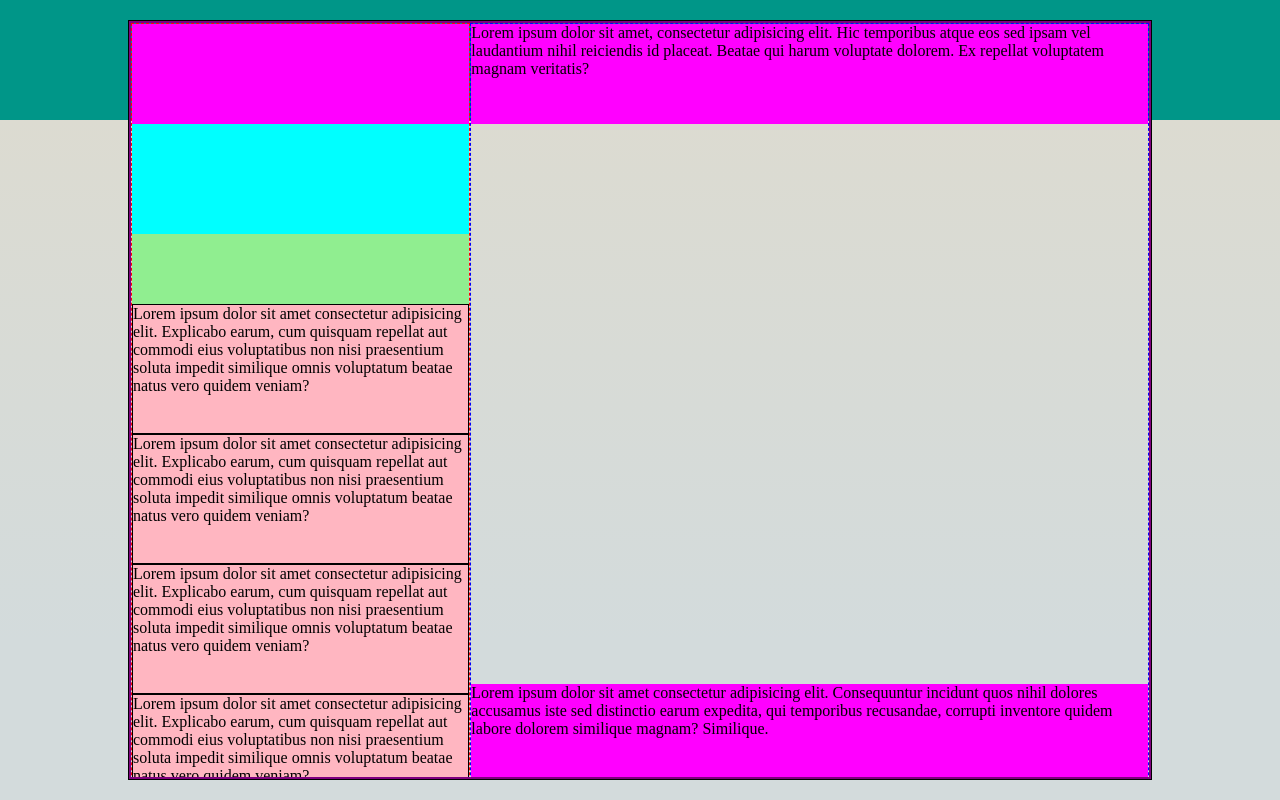
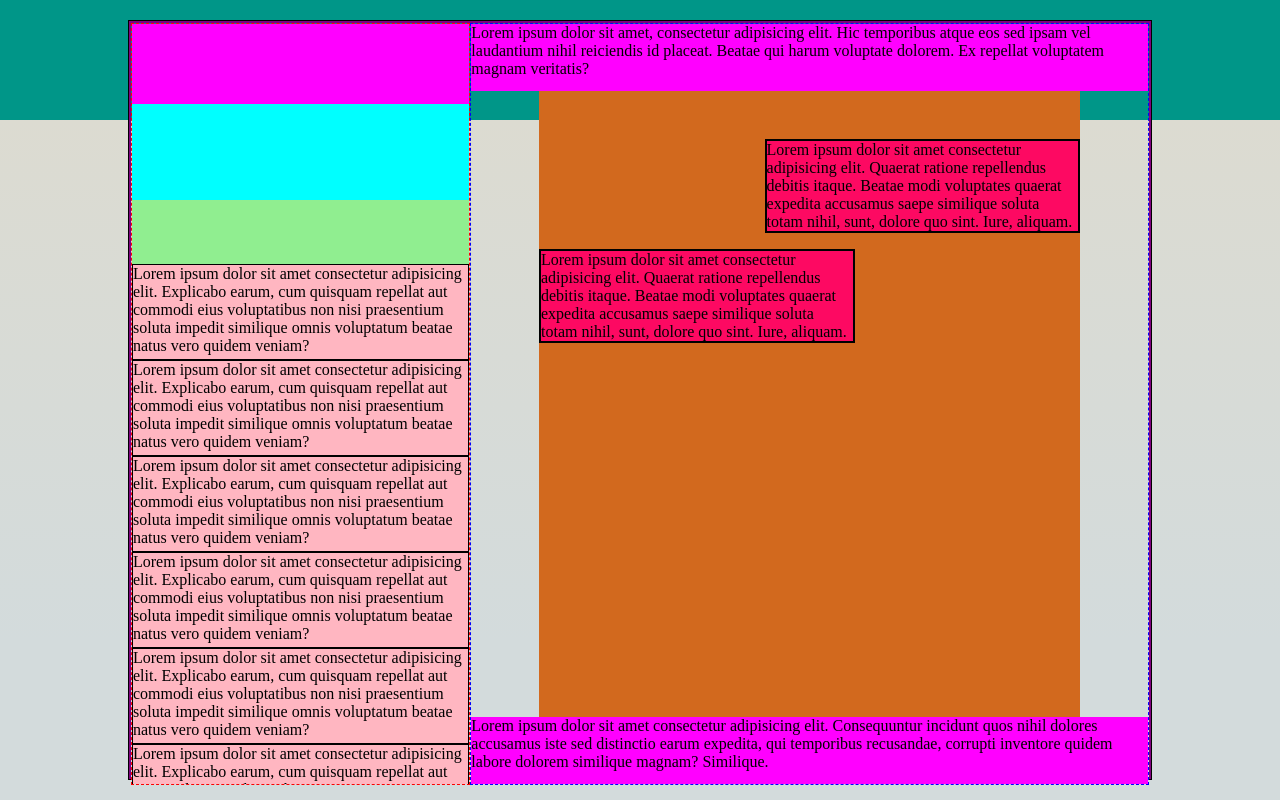
Before and after one commit to Seko461/html-css-boolzapp, a plain HTML site: page index.html in a window 1280 px wide. Drawn offline with Linux system fonts and the light colour scheme.

Commit message:
add overflow and hide scrollbar/ struct. complete

```diff
--- a/assets/CSS/style.css
+++ b/assets/CSS/style.css
@@ -16,6 +16,10 @@
     --boolzapp-darkgrey: #6b7376;
 }
 
+::-webkit-scrollbar {
+    display: none;
+}
+
 body {
     height: 100vh;
     background: rgb(0, 150, 136);
@@ -28,6 +32,7 @@ body {
 
 .app {
     width: 80vw;
+    max-width: 1920px;
     height: 95vh;
     margin: auto;
     border: 1px solid black;
@@ -37,12 +42,13 @@ body {
     width: 100%;
     height: 100%;
     border: 2px solid purple;
-    overflow: hidden;
+
 }
 
 .row {
     display: flex;
     flex-wrap: wrap;
+
 }
 
 .debug .left {
@@ -64,8 +70,10 @@ body {
 }
 
 .nav {
-    height: 100px;
+    height: 10vh;
     background-color: magenta;
+    overflow: hidden;
+    z-index: 2;
 }
 
 /* #region left */
@@ -73,34 +81,71 @@ body {
 
 
 .cookie {
-    height: 110px;
+    height: 12vh;
     background-color: aqua;
 }
 
 .search-bar {
-    height: 70px;
+    height: 8vh;
     background-color: lightgreen;
 }
 
 .list {
     width: 100%;
+    height: 65vh;
+    overflow: auto;
+
 }
 
+
+
 .member {
-    height: 130px;
+    height: 12vh;
     background-color: lightpink;
     border: 1px solid black;
+    overflow: hidden;
+
 }
 
 /* #endregion left */
+
+/* #region right */
 .container_right {
     height: 95vh;
     display: flex;
     flex-direction: column;
     justify-content: space-between;
 
+
+}
+
+.chat_container {
+    width: 80%;
+    height: 100%;
+    margin: -1rem auto;
+    background-color: chocolate;
+    padding: 3.5rem 0;
+    overflow: auto;
+
 }
 
 
 
-/* #region right */
+.col-7 {
+    width: calc((100%/12)*7);
+
+
+}
+
+.card {
+    background-color: #fd0962;
+    border: 2px solid black;
+    margin: .5rem 0;
+}
+
+.me {
+    display: flex;
+    flex-direction: row-reverse;
+}
+
+/* #endregion right */
--- a/index.html
+++ b/index.html
@@ -21,7 +21,7 @@
                     </div>
                     <div class="bottom_left">
                         <div class="list">
-                            <div class="row">
+
                             <div class="member">
                                 Lorem ipsum dolor sit amet consectetur
                                 adipisicing elit. Explicabo
@@ -77,7 +77,7 @@
                                 veniam?
                             </div>
                         </div>
-                        </div>
+
                     </div>
                 </div>
                 <div class="right col-8">
@@ -86,6 +86,30 @@
                             Lorem ipsum dolor sit amet, consectetur adipisicing elit. Hic temporibus atque eos sed ipsam
                             vel laudantium nihil reiciendis id placeat. Beatae qui harum voluptate dolorem. Ex repellat
                             voluptatem magnam veritatis?
+                        </div>
+                        <div class="chat_container">
+                            <div class="chat_row me">
+                                <div class="col-7">
+                                    <div class="card me">
+                                        Lorem ipsum dolor sit amet consectetur adipisicing elit. Quaerat ratione
+                                        repellendus debitis itaque. Beatae modi voluptates quaerat expedita accusamus
+                                        saepe similique soluta totam nihil, sunt, dolore quo sint. Iure, aliquam.
+                                    </div>
+
+                                </div>
+
+                            </div>
+                            <div class="chat_row you">
+                                <div class="col-7">
+                                    <div class="card me">
+                                        Lorem ipsum dolor sit amet consectetur adipisicing elit. Quaerat ratione
+                                        repellendus debitis itaque. Beatae modi voluptates quaerat expedita accusamus
+                                        saepe similique soluta totam nihil, sunt, dolore quo sint. Iure, aliquam.
+                                    </div>
+
+                                </div>
+
+                            </div>
                         </div>
                         <div class="nav menu bottom_right">
                             Lorem ipsum dolor sit amet consectetur adipisicing elit. Consequuntur incidunt quos nihil
```
Lines whose indentation alone changed are shown as unchanged.
